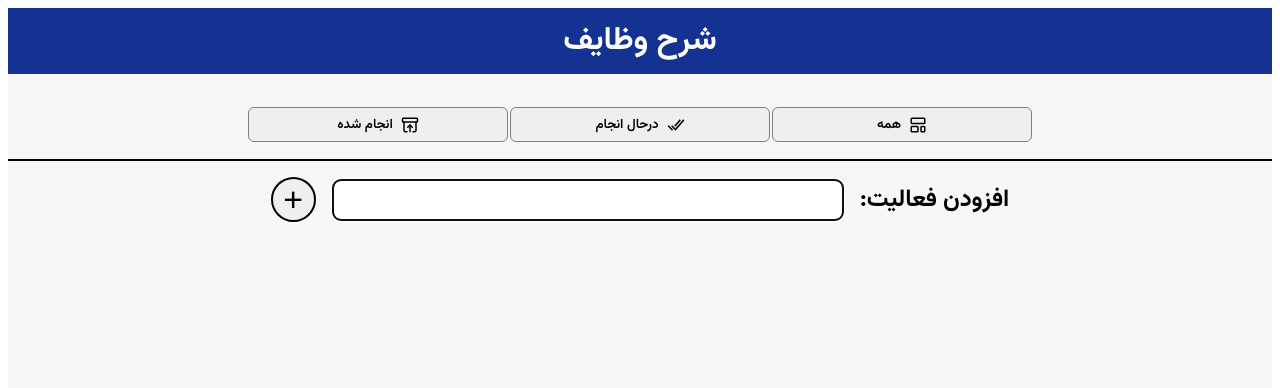
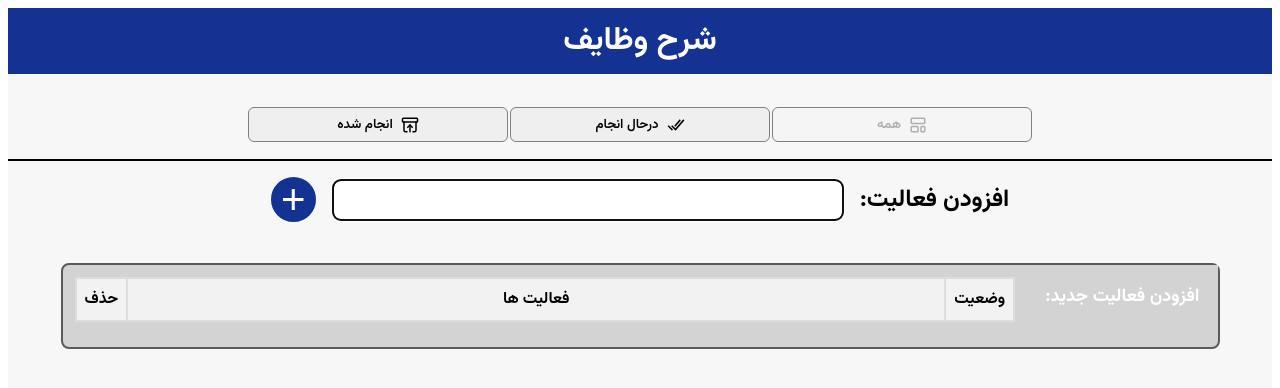
Before and after one commit to sarvinrz/todo-list-nextjs, a Next.js app in the folder todo-list/: page / in a window 1280 px wide. Shown: the top 388 px of the page. Built offline with nearby package versions, Linux system fonts and the light colour scheme.

Commit message:
fix(dev): fix filter buttons to show tasks

```diff
--- /dev/null
+++ b/todo-list/src/components/AddButton/index.tsx
@@ -0,0 +1,14 @@
+import React from 'react';
+
+interface AddButtonProps {
+  onAddButtonClicked: () => void;
+}
+const AddButton: React.FC<AddButtonProps> = function ({ onAddButtonClicked }) {
+  return (
+    <div>
+      <button onClick={onAddButtonClicked}>+</button>
+    </div>
+  );
+};
+
+export default React.memo(AddButton);
--- a/todo-list/src/components/FilterButtons/index.tsx
+++ b/todo-list/src/components/FilterButtons/index.tsx
@@ -1,22 +1,43 @@
-import React from 'react';
+import React, { useEffect, useState } from 'react';
 import styles from './FilterButtons.module.css';
 import { useTranslation } from 'react-i18next';
 import { LuArchiveRestore, LuLayoutTemplate } from 'react-icons/lu';
 import { IoCheckmarkDoneSharp } from 'react-icons/io5';
+import { useSelector } from 'react-redux';
+import { RootState } from '@/store';
+import { TodoFilterEnumType } from '@/layouts/ContentLayout';
 
-const FilterButtons = function () {
+interface FilterButtonsProps {
+  selectedFilter: TodoFilterEnumType;
+  setSelectedFilter: React.Dispatch<React.SetStateAction<TodoFilterEnumType>>;
+}
+
+const FilterButtons: React.FC<FilterButtonsProps> = function ({
+  selectedFilter,
+  setSelectedFilter,
+}) {
   const { t } = useTranslation();
+
   return (
     <div className={styles.mainButton}>
-      <button>
+      <button
+        disabled={selectedFilter === TodoFilterEnumType.ALL}
+        onClick={() => setSelectedFilter(TodoFilterEnumType.ALL)}
+      >
         <LuLayoutTemplate fontSize={18} />
         {t('All')}
       </button>
-      <button>
+      <button
+        disabled={selectedFilter === TodoFilterEnumType.UNCHECKED}
+        onClick={() => setSelectedFilter(TodoFilterEnumType.UNCHECKED)}
+      >
         <IoCheckmarkDoneSharp fontSize={18} />
         {t('Active')}
       </button>
-      <button>
+      <button
+        disabled={selectedFilter === TodoFilterEnumType.CHECKED}
+        onClick={() => setSelectedFilter(TodoFilterEnumType.CHECKED)}
+      >
         <LuArchiveRestore fontSize={18} />
         {t('Completed')}
       </button>
--- a/todo-list/src/components/InputField/InputField.module.css
+++ b/todo-list/src/components/InputField/InputField.module.css
@@ -18,11 +18,13 @@
 .inputField button {
   display: flex;
   justify-content: center;
+  color: white;
+  background-color: rgb(20, 50, 145);
   align-items: center;
   width: 45px;
   height: 45px;
   padding: 20px;
   border-radius: 50px;
-  border: 2px solid black;
-  font-size: 34px;
+  border: 2px solid rgb(20, 50, 145);
+  font-size: 42px;
 }
--- a/todo-list/src/components/InputField/index.tsx
+++ b/todo-list/src/components/InputField/index.tsx
@@ -4,17 +4,23 @@ import {
   setTodosFromLocalStorage,
   toggleTodo,
 } from '@/store/features/todoSlice';
-import React, { useEffect, useRef, useState } from 'react';
+import React, { useEffect, useMemo, useRef, useState } from 'react';
 import { useTranslation } from 'react-i18next';
 import { useDispatch, useSelector } from 'react-redux';
 import styles from './InputField.module.css';
 import TodoList from '../TodoList';
+import AddButton from '../AddButton';
+import { TodoFilterEnumType } from '@/layouts/ContentLayout';
 
-const InputFiled = function () {
+interface InputFieldProps {
+  selectedFilter: TodoFilterEnumType;
+}
+
+const InputFiled: React.FC<InputFieldProps> = function ({ selectedFilter }) {
   const text = useSelector((state: RootState) => state.todos.todos);
   const dispatch = useDispatch();
 
-  const [open, setOpen] = useState(false);
+  const [open, setOpen] = useState(true);
   const [inputValue, setInputValue] = useState('');
 
   const { t } = useTranslation();
@@ -34,6 +40,19 @@ const InputFiled = function () {
   const handleToggleTodo = (id: number) => {
     dispatch(toggleTodo(id)); // Dispatch toggleTodo action with the todo id
   };
+
+  const filteredTodos = useMemo(() => {
+    switch (selectedFilter) {
+      case TodoFilterEnumType.ALL:
+        return text;
+      case TodoFilterEnumType.CHECKED:
+        return text.filter((t) => t.completed);
+      case TodoFilterEnumType.UNCHECKED:
+        return text.filter((t) => !t.completed);
+      default:
+        return text;
+    }
+  }, [text, selectedFilter]);
 
   const onAddButtonClicked = () => {
     if (inputValue.trim() !== '') {
@@ -62,9 +81,11 @@ const InputFiled = function () {
           onChange={handleChange}
           onKeyDown={handleKeyDown}
         />
-        <button onClick={onAddButtonClicked}>+</button>
+        <AddButton onAddButtonClicked={onAddButtonClicked} />
       </div>
-      {open && <TodoList todos={text} onToggleTodo={handleToggleTodo} />}
+      {open && (
+        <TodoList todos={filteredTodos} onToggleTodo={handleToggleTodo} />
+      )}
     </div>
   );
 };
--- a/todo-list/src/components/TodoList/Todolist.module.css
+++ b/todo-list/src/components/TodoList/Todolist.module.css
@@ -1,13 +1,62 @@
+/* TodoList.module.css */
+.container {
+  display: flex;
+  flex-direction: column;
+  align-items: center;
+  width: 100%;
+  max-width: 100vw;
+}
+
 .modal {
   display: flex;
+  flex-direction: row;
   background-color: lightgray;
-  border: 2px solid black;
-  width: 100%;
-  min-height: 400px;
-  justify-content: center;
-  align-items: center;
+  border: 2px solid #5c5959;
+  border-radius: 8px;
+
+  margin-top: 24px;
 }
 
 .modal p {
   background-color: lightgray;
+  font-size: 18px;
+  padding: 18px;
 }
+
+.table {
+  border-collapse: collapse;
+  margin: 12px;
+  width: 90%;
+}
+
+.table th,
+.table td {
+  border: 2px solid #ddd;
+  padding: 8px;
+  text-align: center;
+}
+
+.table th {
+  background-color: #f2f2f2;
+}
+
+.table input[type='checkbox'] {
+  transform: scale(2);
+}
+
+.table button {
+  display: flex;
+  align-items: center;
+  border-radius: 10px;
+  width: 28px;
+  height: 28px;
+  font-size: 18px;
+}
+
+.status {
+  width: 10%;
+}
+
+.todos {
+  min-width: 100vh;
+}
--- a/todo-list/src/components/TodoList/index.tsx
+++ b/todo-list/src/components/TodoList/index.tsx
@@ -2,6 +2,10 @@ import { Todo } from '@/store/types';
 import React from 'react';
 import styles from './Todolist.module.css';
 import { useTranslation } from 'react-i18next';
+import { MdOutlineAutoDelete } from 'react-icons/md';
+import { useDispatch } from 'react-redux';
+import { deleteTodo } from '@/store/features/todoSlice';
+import { TodoFilterEnumType } from '@/layouts/ContentLayout';
 
 interface TodoListProps {
   todos: Todo[];
@@ -10,21 +14,30 @@ interface TodoListProps {
 
 const TodoList: React.FC<TodoListProps> = function ({ todos, onToggleTodo }) {
   const { t } = useTranslation();
+  const dispatch = useDispatch();
+
+  const onDeleteButtonClicked = (id: number) => {
+    dispatch(deleteTodo(id));
+  };
 
   return (
+    <div className={styles.container}>
       <div className={styles.modal}>
-      <p>New todo :</p>
-      <table>
+        <div>
+          <p>{t('New todo:')}</p>
+        </div>
+        <div>
+          <table className={styles.table}>
             <thead>
               <tr>
-            <th>{t("Todo's")}</th>
-            <th>{t('Status')}</th>
+                <th className={styles.status}>{t('Status')}</th>
+                <th className={styles.todos}>{t("Todo's")}</th>
+                <th className={styles.delete}>{t('Delete')}</th>
               </tr>
             </thead>
             <tbody>
               {todos.map((todo) => (
                 <tr key={todo.id}>
-              <td>{todo.text}</td>
                   <td>
                     <input
                       type='checkbox'
@@ -32,15 +45,19 @@ const TodoList: React.FC<TodoListProps> = function ({ todos, onToggleTodo }) {
                       onChange={() => onToggleTodo(todo.id)}
                     />
                   </td>
+                  <td>{todo.text}</td>
+                  <td>
+                    {/* TODO: extract this function call to a handler */}
+                    <button onClick={() => onDeleteButtonClicked(todo.id)}>
+                      <MdOutlineAutoDelete />
+                    </button>
+                  </td>
                 </tr>
               ))}
             </tbody>
           </table>
-      {/* <ul>
-        {todos.map((todo) => (
-          <li key={todo.id}>{todo.text}</li>
-        ))}
-      </ul> */}
+        </div>
+      </div>
     </div>
   );
 };
--- a/todo-list/src/layouts/MainLayout.tsx
+++ b/todo-list/src/layouts/ContentLayout.tsx
@@ -1,8 +1,14 @@
-import React from 'react';
+import React, { useState } from 'react';
 import styles from '@/styles/Home.module.css';
 import FilterButtons from '@/components/FilterButtons';
 import { useTranslation } from 'react-i18next';
 import InputFiled from '@/components/InputField';
+
+export enum TodoFilterEnumType {
+  CHECKED = 'CHECKED',
+  UNCHECKED = 'UNCHECKED',
+  ALL = 'ALL',
+}
 
 interface MainLayoutProps {
   children: React.ReactNode;
@@ -10,13 +16,21 @@ interface MainLayoutProps {
 
 const MainLayout: React.FC<MainLayoutProps> = function ({ children }) {
   const { t } = useTranslation();
+
+  const [selectedFilter, setSelectedFilter] = useState<TodoFilterEnumType>(
+    TodoFilterEnumType.ALL
+  );
+
   return (
     <>
       <main className={styles.main}>
         <div className={styles.layout}>
           <p>{t('to-do list')}</p>
-          <FilterButtons />
-          <InputFiled />
+          <FilterButtons
+            selectedFilter={selectedFilter}
+            setSelectedFilter={setSelectedFilter}
+          />
+          <InputFiled selectedFilter={selectedFilter} />
         </div>
       </main>
     </>
--- a/todo-list/src/locales/fa.json
+++ b/todo-list/src/locales/fa.json
@@ -5,5 +5,9 @@
   "Active": "درحال انجام",
   "Completed": "انجام شده",
   "Add todo's:": "افزودن فعالیت:",
-  "Add": "افزودن"
+  "Add": "افزودن",
+  "Todo's": "فعالیت ها",
+  "Status": "وضعیت",
+  "New todo:": "افزودن فعالیت جدید: ",
+  "Delete": "حذف"
 }
--- a/todo-list/src/pages/index.tsx
+++ b/todo-list/src/pages/index.tsx
@@ -1,7 +1,7 @@
 import Head from 'next/head';
 import { I18nextProvider } from 'react-i18next';
 import i18n from '@/utils/i18';
-import MainLayout from '@/layouts/MainLayout';
+import MainLayout from '@/layouts/ContentLayout';
 import { Suspense } from 'react';
 import Fallback from '@/shared/Fallback';
 import { Provider } from 'react-redux';
@@ -17,6 +17,7 @@ export default function Home() {
       <Provider store={store}>
         <I18nextProvider i18n={i18n}>
           <MainLayout>
+            {/* Why using suspense? */}
             <Suspense fallback={<Fallback />}></Suspense>
           </MainLayout>
         </I18nextProvider>
--- a/todo-list/src/store/features/todoSlice.ts
+++ b/todo-list/src/store/features/todoSlice.ts
@@ -35,9 +35,13 @@ export const todoSlice = createSlice({
         state.todos = JSON.parse(todosFromStorage);
       }
     },
+    deleteTodo: (state, action: PayloadAction<number>) => {
+      state.todos = state.todos.filter((todo) => todo.id !== action.payload);
+      localStorage.setItem('todos', JSON.stringify(state.todos));
+    },
   },
 });
 
-export const { setTodo, toggleTodo, setTodosFromLocalStorage } =
+export const { setTodo, toggleTodo, setTodosFromLocalStorage, deleteTodo } =
   todoSlice.actions;
 export default todoSlice.reducer;
--- a/todo-list/src/styles/Home.module.css
+++ b/todo-list/src/styles/Home.module.css
@@ -5,14 +5,14 @@
   background-color: rgb(247, 247, 247);
   color: black;
   font-family: 'Vazirmatn';
-  min-height: 100vh;
+  min-height: 100vw;
   width: 100%;
 }
 
 .layout {
   display: flex;
   flex-direction: column;
-  min-height: 100vh;
+  min-height: 100vw;
 }
 
 .layout p {
```
Lines whose indentation alone changed are shown as unchanged.
